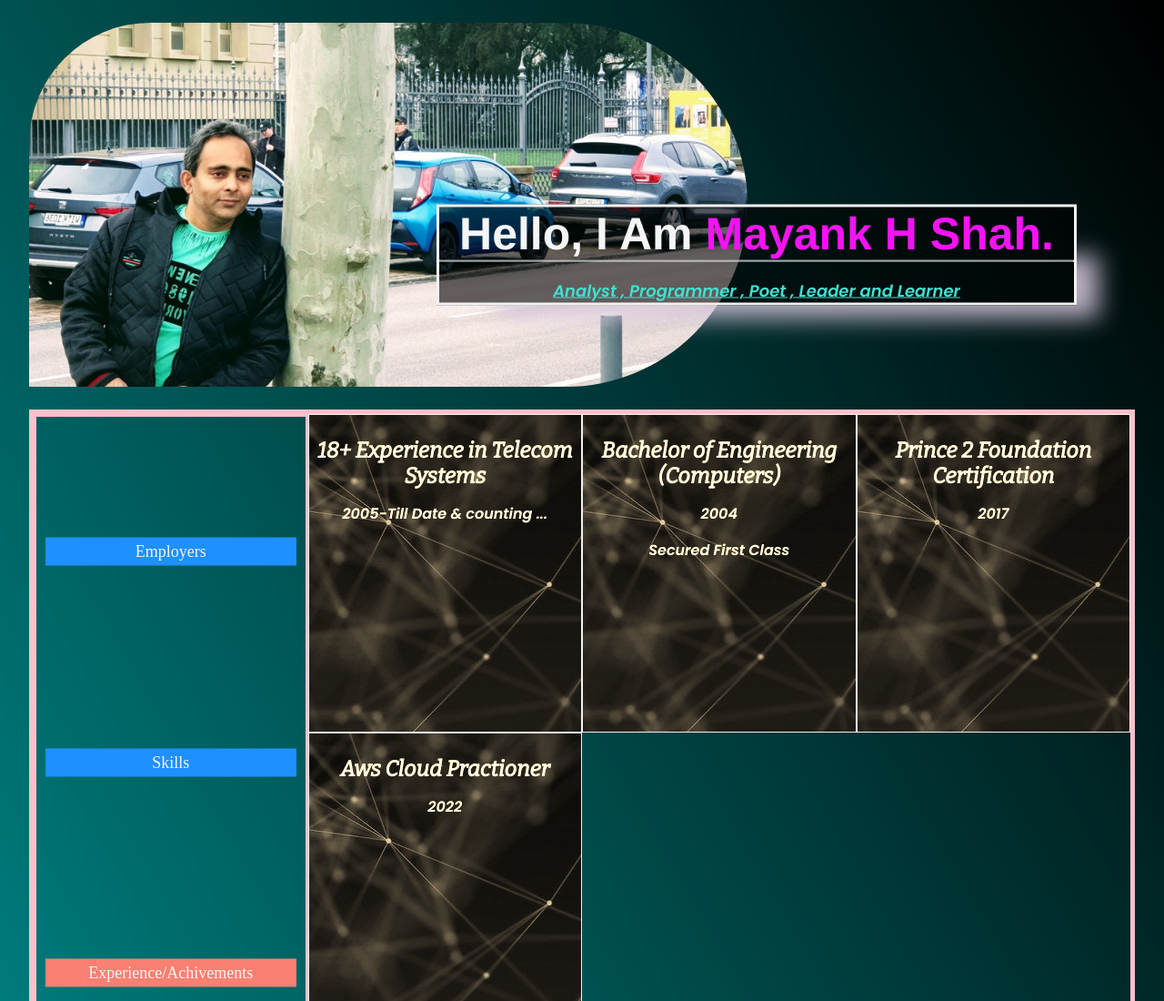
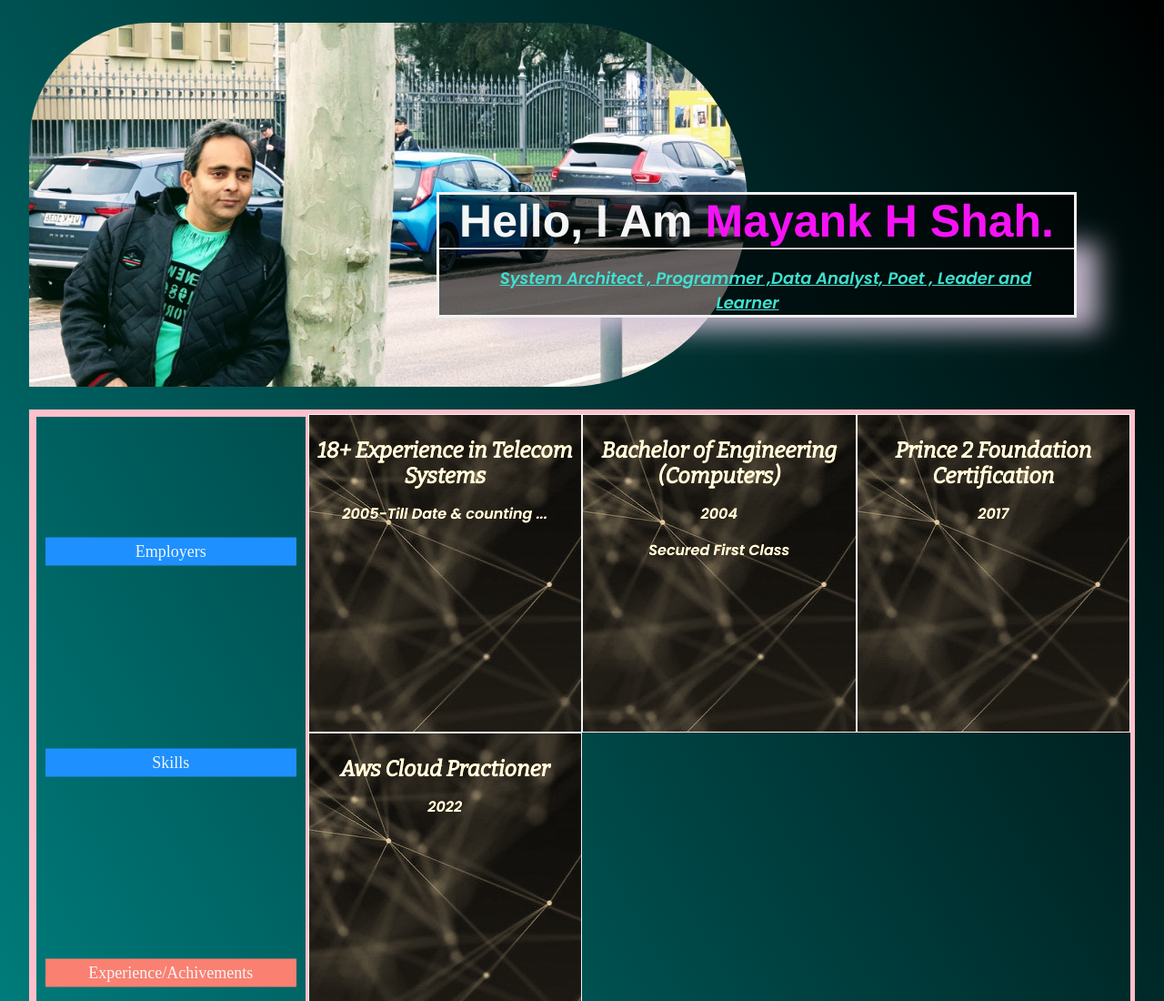
Before and after one commit to mayankconsultant/prefermayank, a plain HTML site: page index.html in a window 1280 px wide. Shown: the top 1100 px of the page at 91% size. Drawn offline with nearby package versions, Linux system fonts and the light colour scheme.

Commit message:
changed from MAc

```diff
--- a/index.html
+++ b/index.html
@@ -20,7 +20,7 @@
         <hr />
         <br />
         <p>
-          <u>Analyst , Programmer , Poet , Leader and Learner </u>
+          <u>System Architect , Programmer ,Data Analyst, Poet , Leader and Learner </u>
         </p>
       </div>
 
```
